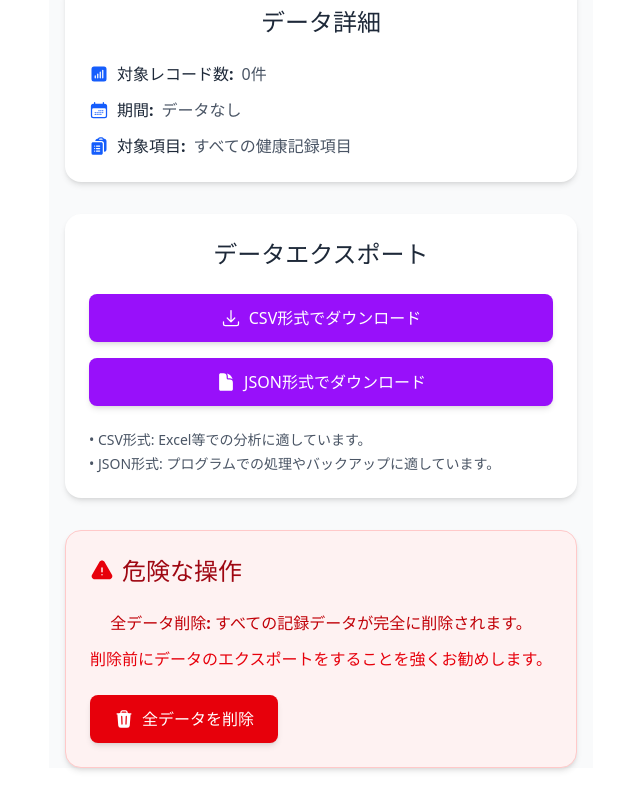
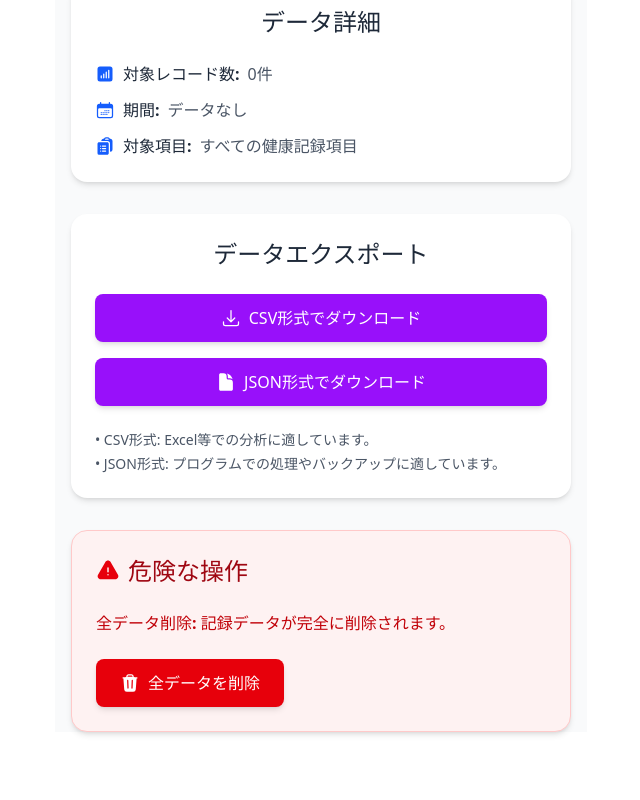
Before and after one commit to ted-sharp/aloe-wellness-log, a React (Vite) app in the folder aloe-wellness-log-react/: page /export in a window 1280 px wide. Shown: the part 294-1094 px from the top of the page, without its empty margins (319-959 px from the left). After the commit the page ends 1058 px from the top, so only its background shows below. Built offline with nearby package versions, Linux system fonts and the light colour scheme.

Commit message:
RecordExportコンポーネントの全データ削除に関する説明文を簡潔にし、テキストの配置を左寄せに変更しました。

```diff
--- a/aloe-wellness-log-react/src/pages/RecordExport.tsx
+++ b/aloe-wellness-log-react/src/pages/RecordExport.tsx
@@ -147,12 +147,9 @@ export default function RecordExport() {
           <HiExclamationTriangle className="w-6 h-6 text-red-600" />
           危険な操作
         </h2>
-        <div className="mb-6">
+        <div className="mb-6 text-left">
           <p className="text-base text-red-700 mb-3">
-            <strong>全データ削除:</strong> すべての記録データが完全に削除されます。
-          </p>
-          <p className="text-base text-red-600">
-            削除前にデータのエクスポートをすることを強くお勧めします。
+            <strong>全データ削除:</strong> 記録データが完全に削除されます。
           </p>
         </div>
         <button
```
